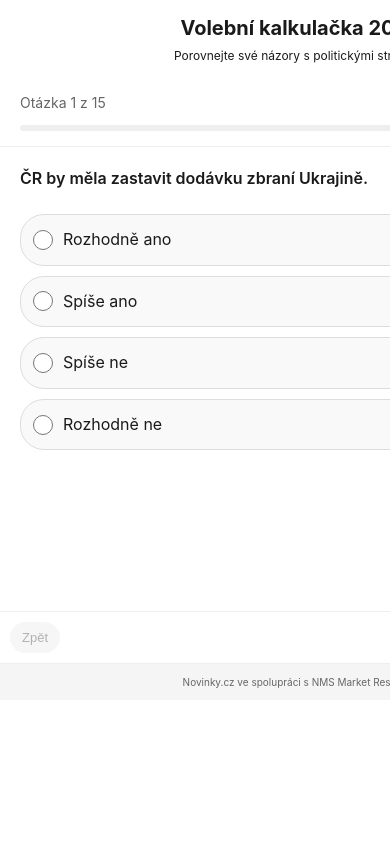
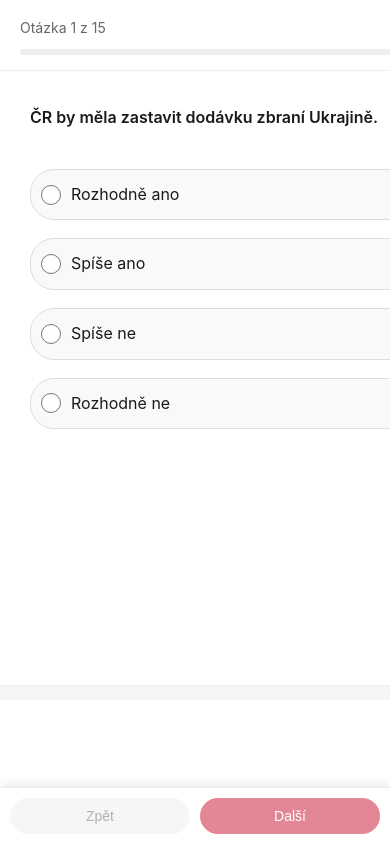
Before and after one commit to davidrynes/volebni-kalkulacka-v2, a Preact app: page / in a window 390 px wide. Built offline with nearby package versions, Linux system fonts and the light colour scheme.

Commit message:
Oprava responzivního zobrazení pro mobilní zařízení

```diff
--- a/index.html
+++ b/index.html
@@ -3,7 +3,7 @@
   <head>
     <meta charset="UTF-8" />
     <link rel="icon" type="image/png" href="/nms.png" />
-    <meta name="viewport" content="width=device-width, initial-scale=1.0" />
+    <meta name="viewport" content="width=device-width, initial-scale=1.0, maximum-scale=1.0, user-scalable=no" />
     <title>Volební kalkulačka 2025</title>
     <meta name="description" content="Volební kalkulačka pro parlamentní volby 2025 - zjistěte, která strana nejlépe odpovídá vašim názorům" />
     <style>
@@ -12,13 +12,22 @@
         padding: 0;
         width: 100%;
         height: 100%;
-        overflow: hidden;
+        overflow: auto;
       }
       #app {
-        width: 600px;
-        height: 700px;
+        width: 100%;
+        max-width: 600px;
+        height: 100%;
+        max-height: 700px;
         margin: 0 auto;
-        overflow: hidden;
+        overflow: visible;
+      }
+      @media (max-width: 480px) {
+        html, body, #app {
+          height: auto;
+          min-height: 100%;
+          overflow: auto;
+        }
       }
     </style>
   </head>
--- a/src/app.css
+++ b/src/app.css
@@ -13,6 +13,7 @@ body {
     background-color: transparent;
     color: #1a1a1a;
     line-height: 1.6;
+    -webkit-text-size-adjust: 100%;
 }
 
 #app {
@@ -82,6 +83,7 @@ body {
     overflow-y: auto;
     padding-bottom: 20px;
     width: 100%;
+    -webkit-overflow-scrolling: touch;
 }
 
 /* Progress */
@@ -606,31 +608,85 @@ body {
 @media (max-width: 480px) {
     .volebni-kalkulacka {
         max-width: 100%;
+        height: auto;
+        min-height: 100vh;
     }
 
     .app-container {
         padding: 0;
+        height: auto;
+        min-height: 100vh;
     }
 
     .header h1 {
-        font-size: 20px;
+        font-size: 18px;
+    }
+
+    .header p {
+        font-size: 12px;
+    }
+
+    .content-area {
+        flex: 1;
+        overflow-y: auto;
+        padding-bottom: 60px; /* Větší padding pro zajištění viditelnosti obsahu */
     }
 
     .question-text {
         font-size: 16px;
+        padding: 15px 10px;
+    }
+
+    .options-container {
+        padding: 0 10px;
     }
 
     .option-label {
-        padding: 12px;
+        padding: 12px 10px;
+        margin-bottom: 8px;
     }
 
     .navigation {
         padding: 10px;
+        position: fixed;
+        bottom: 0;
+        left: 0;
+        width: 100%;
+        background: white;
+        box-shadow: 0 -2px 10px rgba(0,0,0,0.1);
+        z-index: 100;
     }
 
     .nav-button {
-        padding: 8px 12px;
-        font-size: 13px;
+        padding: 10px 15px;
+        font-size: 14px;
+        flex: 1;
+        text-align: center;
+    }
+
+    .footer {
+        margin-bottom: 50px; /* Prostor pro navigační tlačítka */
+    }
+
+    .crucial-questions-list {
+        padding: 0 10px;
+    }
+
+    .crucial-question-item {
+        padding: 10px;
+    }
+
+    .results-container {
+        padding: 0 10px;
+    }
+
+    .party-result-card {
+        padding: 15px 10px;
+    }
+
+    .results-actions {
+        padding: 10px;
+        margin-bottom: 50px;
     }
 }
 
--- a/src/components/volebni-kalkulacka.tsx
+++ b/src/components/volebni-kalkulacka.tsx
@@ -620,6 +620,7 @@ export function VolebniKalkulacka({ otazky, odpovedi = {}, stranyOdpovedi, bodov
                 <input
                   type="radio"
                   name={`question-${currentQuestion?.id}`}
+                  value={option.value}
                   checked={currentQuestion && userAnswers[currentQuestion.id] === option.value}
                   onChange={() => currentQuestion && handleAnswer(currentQuestion.id, option.value)}
                 />
@@ -641,9 +642,9 @@ export function VolebniKalkulacka({ otazky, odpovedi = {}, stranyOdpovedi, bodov
         <button
           className="nav-button next"
           onClick={handleNext}
-          disabled={!currentQuestion || !userAnswers[currentQuestion.id]}
+          disabled={currentQuestion && !userAnswers[currentQuestion.id]}
         >
-          {currentQuestionIndex === totalQuestions - 1 ? 'Další' : 'Další'}
+          {currentQuestionIndex === totalQuestions - 1 ? 'Pokračovat' : 'Další'}
         </button>
       </div>
 
```
Also changed, not shown: loga/novinky_logo_rgb.svg (added).
